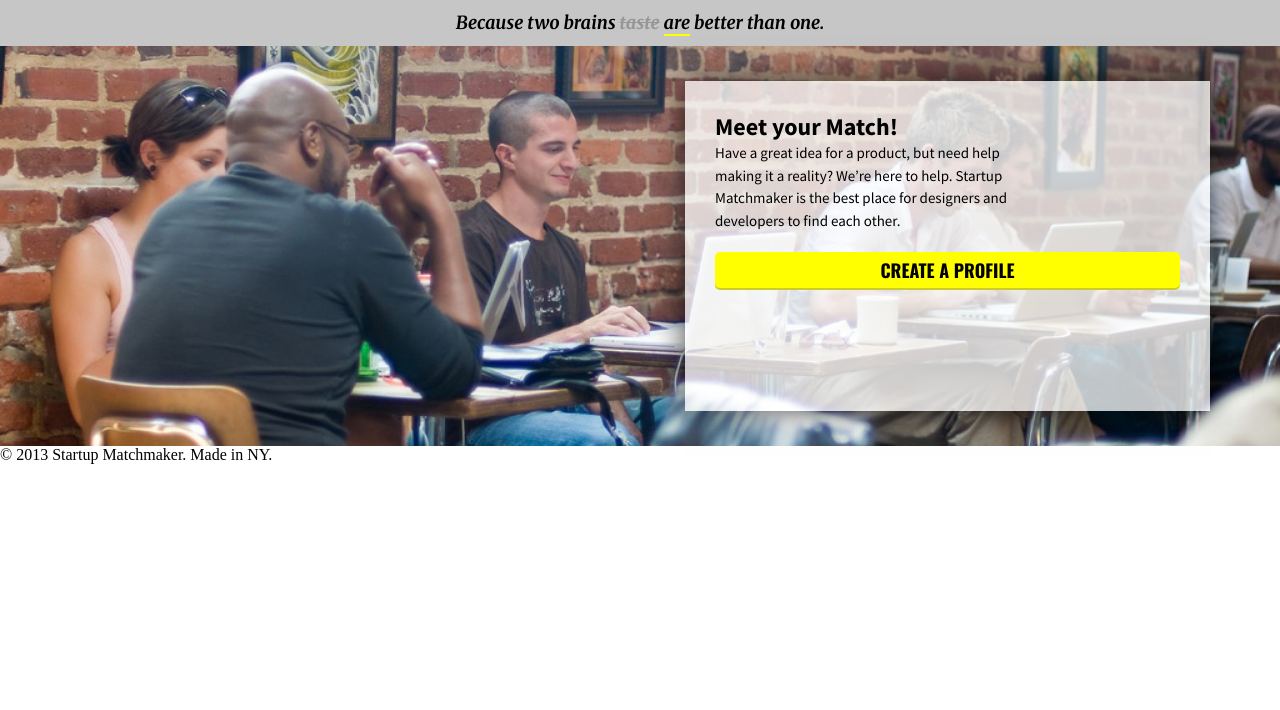
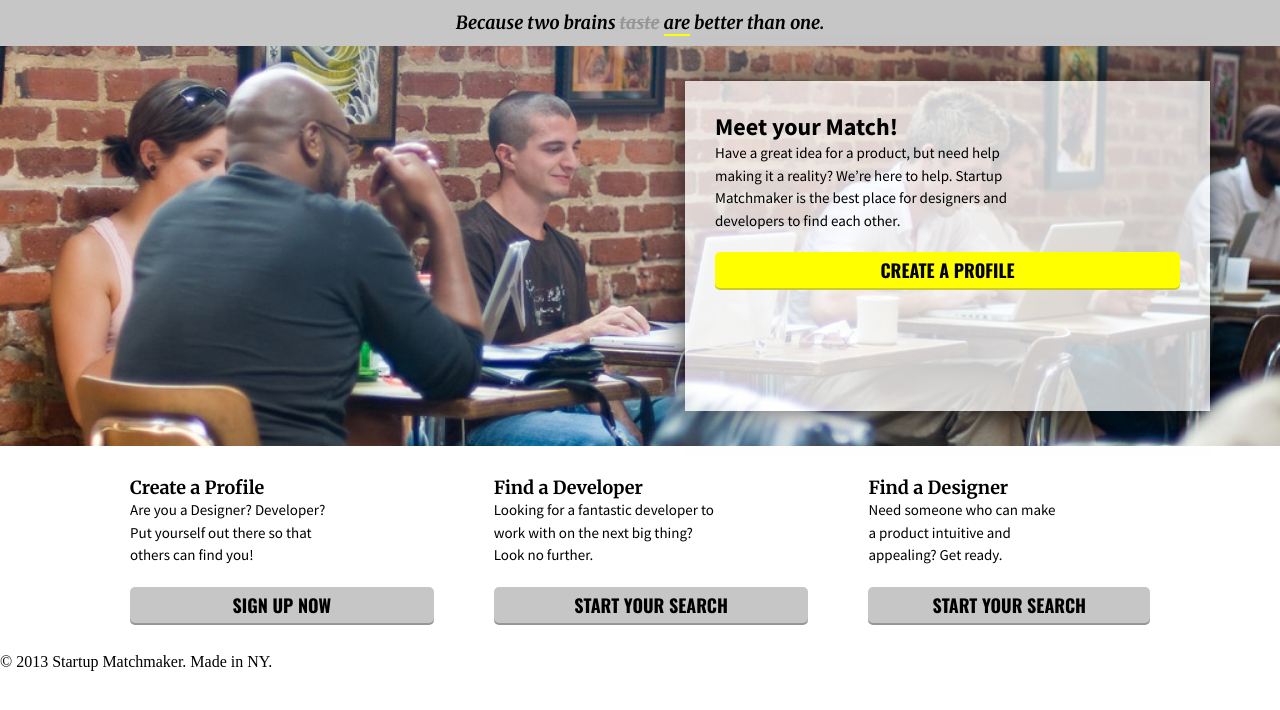
Before and after one commit to mrobin0711/Startermatchup, a plain HTML site: page index.html in a window 1280 px wide. Shown: the part 68-778 px from the top of the page. Drawn offline with nearby package versions, Linux system fonts and the light colour scheme.

Commit message:
Progress!!!

```diff
--- a/css/style.css
+++ b/css/style.css
@@ -128,4 +128,43 @@ aside.box button {
 
 /***********Three Columns***********/
 
+#threeColumns {
+	display: flex;
+	margin: 30px 100px;
+}
+
+#threeColumns .column1 {
+	margin: 0px 30px;
+}
+
+#threeColumns .column1 h2 {
+	font-family: 'Merriweather', serif;
+	font-weight: 700;
+	font-size: 18px;
+}
+
+#threeColumns .column1 p {
+	font-family: 'Source Sans Pro', sans-serif;
+	font-weight: 300;
+	font-size: 15px;
+	line-height: 1.5;
+	width: 70%;
+}
+
+#threeColumns .column1 button {
+	font-family: 'Oswald', sans-serif;
+	color: black;
+	background-color: #c6c6c6;
+	font-weight: 700;
+	font-size: 18px;
+	width: 100%;
+	padding: 5px 0px;
+	margin-top: 20px;
+	border: 0;
+	outline: 0;
+	text-transform: uppercase;
+	border-radius: 5px;
+	box-shadow: 0 2px #969696;
+}
+
 /***********Footer***********/
--- a/index.html
+++ b/index.html
@@ -2,7 +2,7 @@
 <html lang="en">
 <head>
 	<meta charset="UTF-8">
-	<title>Starup Matchmaker</title>
+	<title>Startup Matchmaker</title>
 	<link rel="stylesheet" href="css/style.css">
 </head>
 <body>
@@ -33,7 +33,21 @@
 	</div>
 
 	<div id="threeColumns">
-
+		<div class="column1">
+			<h2>Create a Profile</h2>
+			<p>Are you a Designer? Developer? Put yourself out there so that others can find you!</p>
+			<button>Sign up now</button>
+		</div>
+		<div class="column1">
+			<h2>Find a Developer</h2>
+			<p>Looking for a fantastic developer to work with on the next big thing? Look no further.</p>
+			<button>Start your search</button>
+		</div>
+		<div class="column1">
+			<h2>Find a Designer</h2>
+			<p>Need someone who can make a product intuitive and appealing? Get ready.</p>
+			<button>Start your search</button>
+		</div>
 	</div>
 
 	<footer>
```
